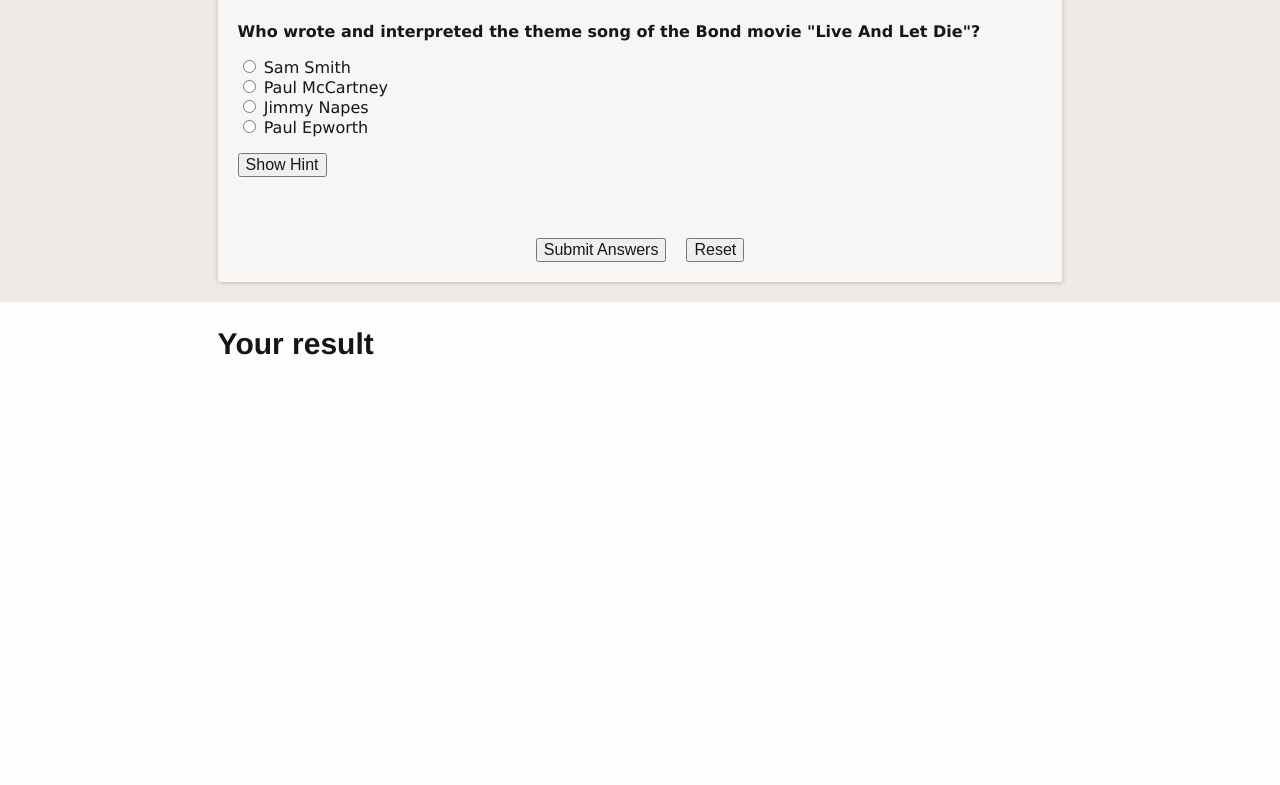
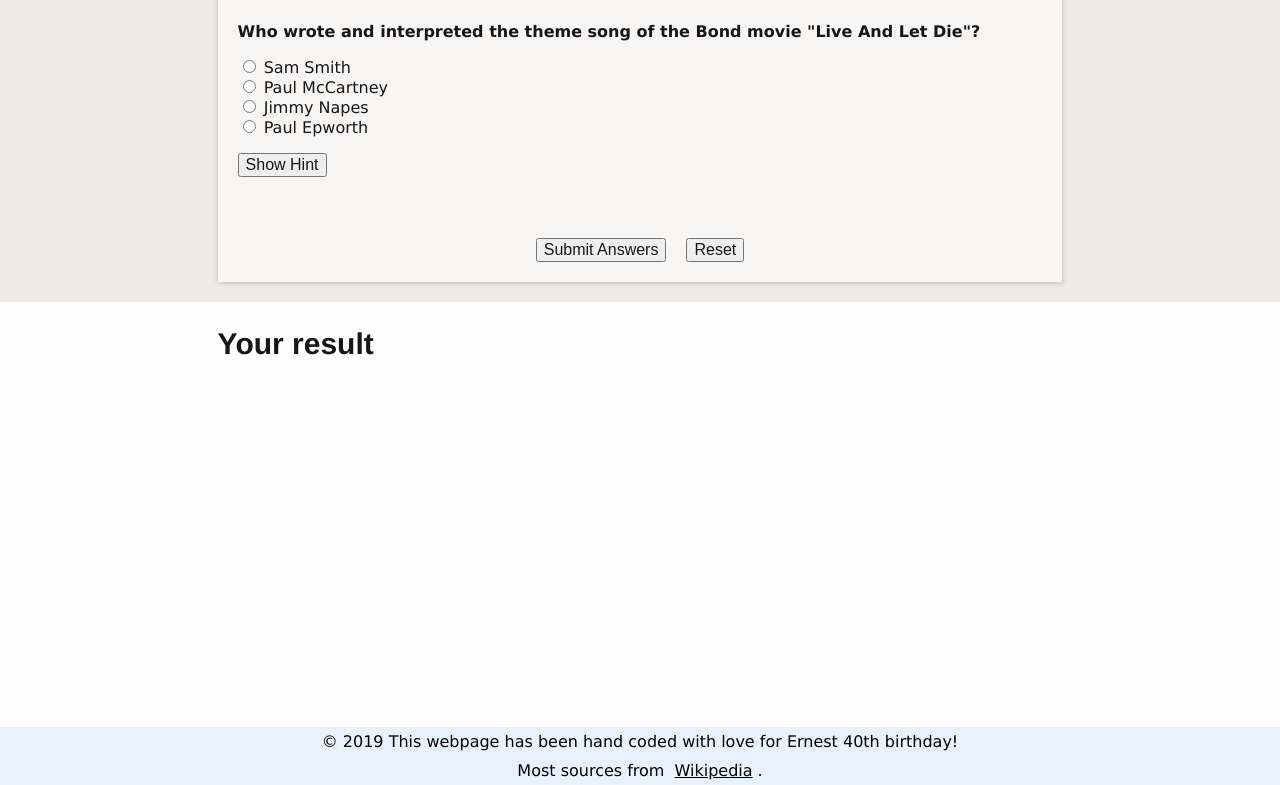
Before and after one commit to solution-loisir/ernest40, an Eleventy site: page index.njk in a window 1280 px wide. Shown: the part 1970-2755 px from the top of the page. Before the commit the page ends 2356 px from the top, so only its background shows below. Built offline with nearby package versions, Linux system fonts and the light colour scheme; Eleventy itself is replaced by a stand-in of ours; files that its build step writes are made by us from their sources; what @toycode/markdown-it-class, markdown-it-toc-done-right would draw is missing.

Commit message:
Added min-height to result section

```diff
--- a/_includes/base-layout.html
+++ b/_includes/base-layout.html
@@ -29,6 +29,9 @@
     <main>
         {{ content | safe }}
     </main>
-    <footer></footer>
+    <footer>
+        <p>© 2019 This webpage has been hand coded with love for Ernest 40th birthday!</p>
+        <p>Most sources from <a href="https://en.wikipedia.org/wiki/Portrayal_of_James_Bond_in_film">Wikipedia</a>.</p>
+    </footer>
 </body>
 </html>
--- a/_includes/form.njk
+++ b/_includes/form.njk
@@ -27,7 +27,7 @@ layout: explaination.html
 </div>
 </form>
 </div>
-<section id="result-section" class="content">
+<section id="result-section" class="content result-section">
 <h2 id="your-result">Your result <span id="percentage"></span></h2>
 <button id="secret" class="hide">Click to show secret info</button>
 <div id="result"></div>
--- /dev/null
+++ b/sass/_footer.scss
@@ -0,0 +1,11 @@
+footer {
+    display: flex;
+    flex-flow: column wrap;
+    justify-content: flex-start;
+    align-items: center;
+    background-color: rgb(230, 243, 255);
+    color: #000;
+}
+footer * {
+   margin: 5px;
+}
--- a/sass/_quiz.scss
+++ b/sass/_quiz.scss
@@ -39,3 +39,6 @@
 .submit-answers * {
     margin: 10px;
 }
+.result-section {
+    min-height: 50vh;
+}
--- a/sass/main.scss
+++ b/sass/main.scss
@@ -3,3 +3,4 @@
 @import "./img";
 @import "./header";
 @import "./quiz";
+@import "./footer";
```
Also changed, not shown: 2 other files.
